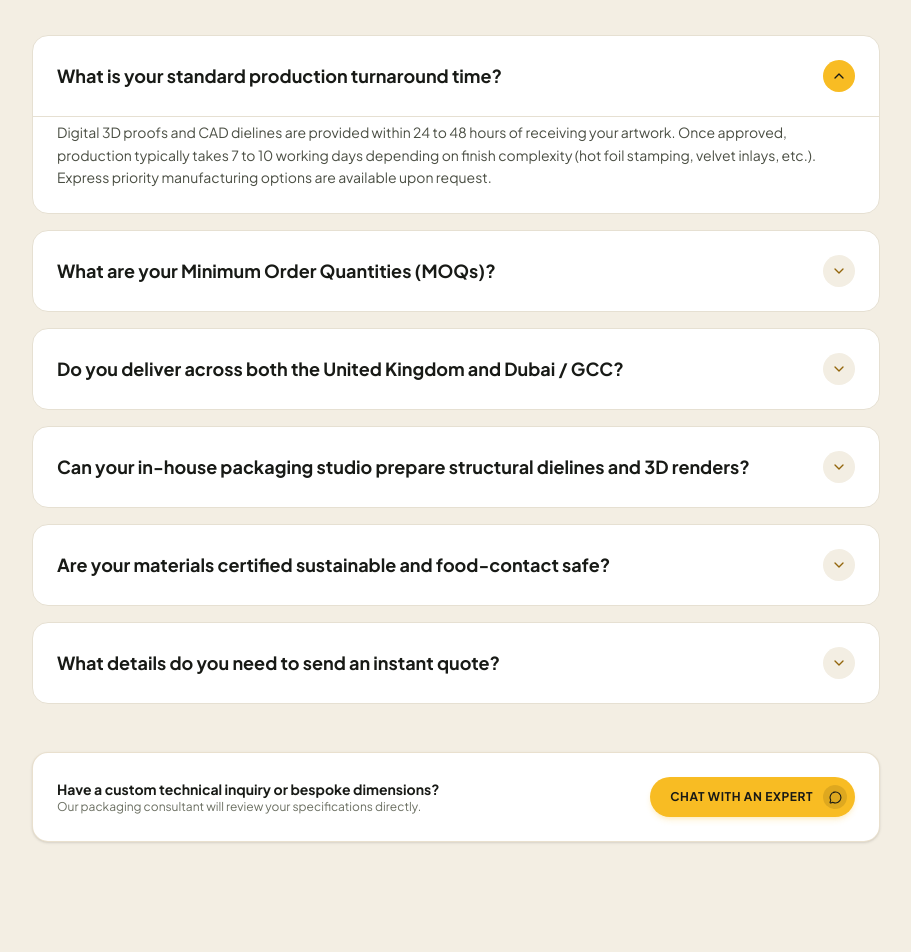
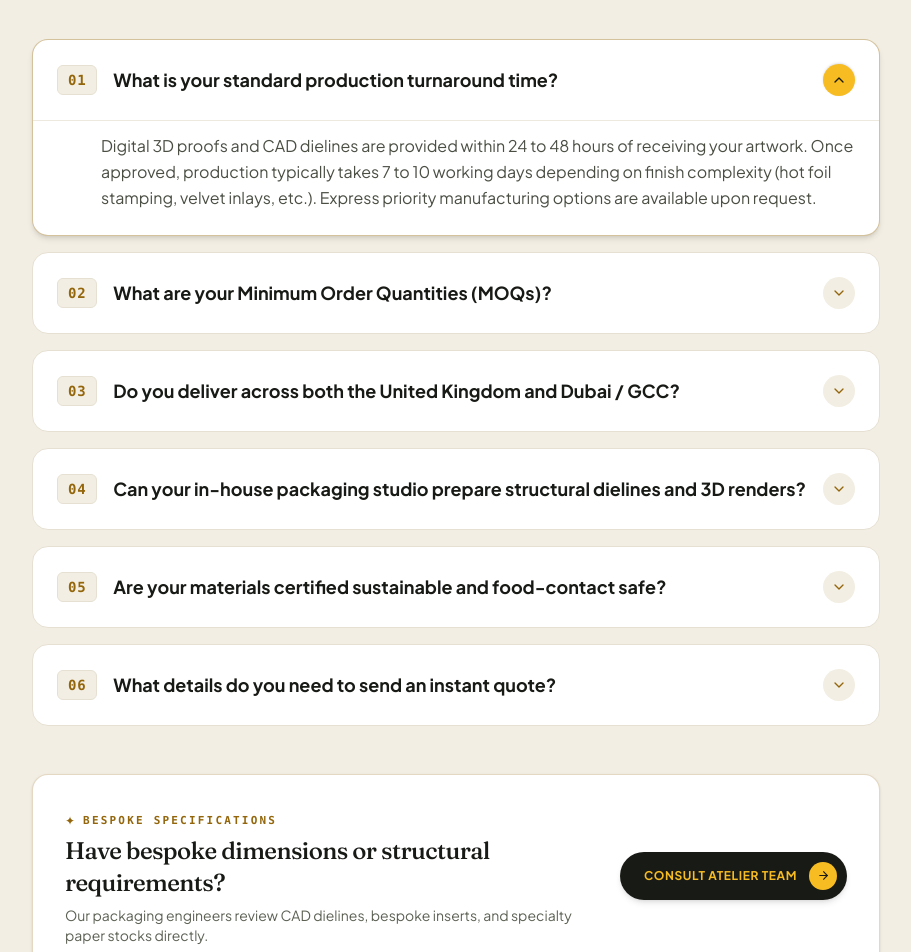
Before and after one commit to Akshi1277/HannahPixels, a React (Vite) app: page / in a window 1280 px wide. Shown: the part 10780-11732 px from the top of the page, without its empty margins (184-1095 px from the left). Built offline with nearby package versions, Linux system fonts and the light colour scheme.

Commit message:
changes for FAQ section

```diff
--- a/src/components/FaqSection.tsx
+++ b/src/components/FaqSection.tsx
@@ -38,7 +38,7 @@ export default function FaqSection() {
   }
 
   return (
-    <section id="faq" className="pt-12 md:pt-16 pb-24 md:pb-32 bg-[#F3EEE3] border-t border-[#E6E0D2] relative scroll-mt-28">
+    <section id="faq" className="pt-12 md:pt-16 pb-16 md:pb-20 bg-[#F3EEE3] border-t border-[#E6E0D2] relative scroll-mt-28">
       <div className="max-w-4xl mx-auto px-6">
         <div className="text-center space-y-4 mb-16">
           <div className="inline-flex items-center justify-center gap-3">
@@ -49,7 +49,7 @@ export default function FaqSection() {
           <h2 className="section-headline text-[#181A16] text-3xl md:text-5xl font-medium tracking-tight">
             Frequently Asked Procurement Questions
           </h2>
-          <p className="text-[#4A4E43] text-sm md:text-base max-w-lg mx-auto">
+          <p className="text-[#4A4E43] text-sm md:text-base max-w-xl mx-auto leading-relaxed">
             Everything you need to know about turnaround times, dielines, low MOQs, and international delivery.
           </p>
         </div>
@@ -61,21 +61,30 @@ export default function FaqSection() {
             return (
               <div
                 key={faq.q}
-                className="rounded-2xl border border-[#E6E0D2] bg-white overflow-hidden transition-colors hover:border-[#F8BC23]/40"
+                className={`rounded-2xl border transition-all duration-300 overflow-hidden ${
+                  isOpen
+                    ? 'border-[#93660C]/40 bg-white shadow-md'
+                    : 'border-[#E6E0D2] bg-white hover:border-[#93660C]/30 hover:shadow-sm'
+                }`}
               >
                 <button
                   type="button"
                   id={`faq-question-${idx}`}
                   aria-controls={`faq-answer-${idx}`}
                   onClick={() => toggleFaq(idx)}
-                  className="w-full p-6 text-left flex items-center justify-between gap-4 cursor-pointer focus-visible:ring-2 focus-visible:ring-[#F8BC23]/50 outline-none"
+                  className="w-full p-6 text-left flex items-center justify-between gap-4 cursor-pointer focus-visible:ring-2 focus-visible:ring-[#F8BC23]/50 outline-none group"
                   aria-expanded={isOpen}
                 >
-                  <span className="text-base md:text-lg font-bold text-[#181A16]">
-                    {faq.q}
-                  </span>
+                  <div className="flex items-center gap-4 min-w-0">
+                    <span className="font-mono text-xs md:text-sm font-bold tracking-wider text-[#93660C] shrink-0 bg-[#F3EEE3] px-2.5 py-1 rounded-md border border-[#E6E0D2]">
+                      {String(idx + 1).padStart(2, '0')}
+                    </span>
+                    <span className="text-base md:text-lg font-bold text-[#181A16] group-hover:text-[#93660C] transition-colors">
+                      {faq.q}
+                    </span>
+                  </div>
                   <div className={`w-8 h-8 rounded-full flex items-center justify-center shrink-0 transition-transform duration-300 ${
-                    isOpen ? 'bg-[#F8BC23] text-[#181A16] rotate-180' : 'bg-[#F3EEE3] text-[#93660C]'
+                    isOpen ? 'bg-[#F8BC23] text-[#181A16] rotate-180 shadow-sm' : 'bg-[#F3EEE3] text-[#93660C] group-hover:bg-[#EAE4D5]'
                   }`}>
                     <Icon name="ChevronDownIcon" size={16} />
                   </div>
@@ -93,7 +102,7 @@ export default function FaqSection() {
                       exit={{ height: 0, opacity: 0 }}
                       transition={{ duration: 0.3, ease: [0.23, 1, 0.32, 1] }}
                     >
-                      <div className="px-6 pb-6 pt-1 text-sm text-[#4A4E43] leading-relaxed border-t border-[#E6E0D2]">
+                      <div className="px-6 pb-6 pt-3 text-sm md:text-base text-[#4A4E43] leading-relaxed border-t border-[#E6E0D2]/70 pl-6 md:pl-[4.25rem]">
                         {faq.a}
                       </div>
                     </motion.div>
@@ -104,21 +113,31 @@ export default function FaqSection() {
           })}
         </div>
 
-        {/* Still have questions? */}
-        <div className="mt-12 p-6 rounded-2xl bg-white border border-[#93660C]/20 shadow-sm flex flex-col sm:flex-row items-center justify-between gap-4 text-center sm:text-left">
-          <div>
-            <h4 className="text-sm font-bold text-[#181A16]">Have a custom technical inquiry or bespoke dimensions?</h4>
-            <p className="text-xs text-[#6B6F62]">Our packaging consultant will review your specifications directly.</p>
+        {/* Still have questions? - Refined Atelier Bespoke Advisory Note */}
+        <div className="mt-12 p-6 md:p-8 rounded-2xl bg-white border border-[#93660C]/25 shadow-sm flex flex-col sm:flex-row items-center justify-between gap-6 text-center sm:text-left transition-all hover:border-[#93660C]/45 hover:shadow-md">
+          <div className="space-y-1.5">
+            <div className="inline-flex items-center gap-2">
+              <span className="text-[#93660C] text-xs">✦</span>
+              <span className="text-[11px] font-mono uppercase tracking-[0.2em] text-[#93660C] font-bold">
+                Bespoke Specifications
+              </span>
+            </div>
+            <h4 className="text-xl md:text-2xl font-medium text-[#181A16] font-serif tracking-tight">
+              Have bespoke dimensions or structural requirements?
+            </h4>
+            <p className="text-xs md:text-sm text-[#5C6154] max-w-lg">
+              Our packaging engineers review CAD dielines, bespoke inserts, and specialty paper stocks directly.
+            </p>
           </div>
           <a
-            href={whatsAppUrl("Hello Hannah Pixels, I'd like to ask a question about custom packaging.")}
+            href={whatsAppUrl("Hello Hannah Pixels, I'd like to consult on bespoke packaging dimensions.")}
             target="_blank"
             rel="noopener noreferrer"
-            className="group pl-5 pr-2 py-2 rounded-full bg-[#F8BC23] text-[#181A16] font-bold text-xs uppercase tracking-wider hover:bg-[#FFCB4D] transition-all shrink-0 flex items-center gap-2.5 shadow-md shadow-[#F8BC23]/20 hover:scale-105 active:scale-[0.98]"
+            className="group pl-6 pr-2.5 py-2.5 rounded-full bg-[#181A16] text-[#F8BC23] font-bold text-xs uppercase tracking-wider hover:bg-[#262B22] hover:text-white transition-all shrink-0 flex items-center gap-3 shadow-md hover:scale-105 active:scale-[0.98]"
           >
-            <span>Chat with an Expert</span>
-            <span className="w-6 h-6 rounded-full bg-black/10 flex items-center justify-center group-hover:scale-110 group-hover:translate-x-0.5 transition-transform duration-200">
-              <Icon name="MessageCircleIcon" size={13} />
+            <span>Consult Atelier Team</span>
+            <span className="w-7 h-7 rounded-full bg-[#F8BC23] text-[#181A16] flex items-center justify-center group-hover:scale-110 group-hover:translate-x-0.5 transition-transform duration-200">
+              <Icon name="ArrowRightIcon" size={13} />
             </span>
           </a>
         </div>
```
